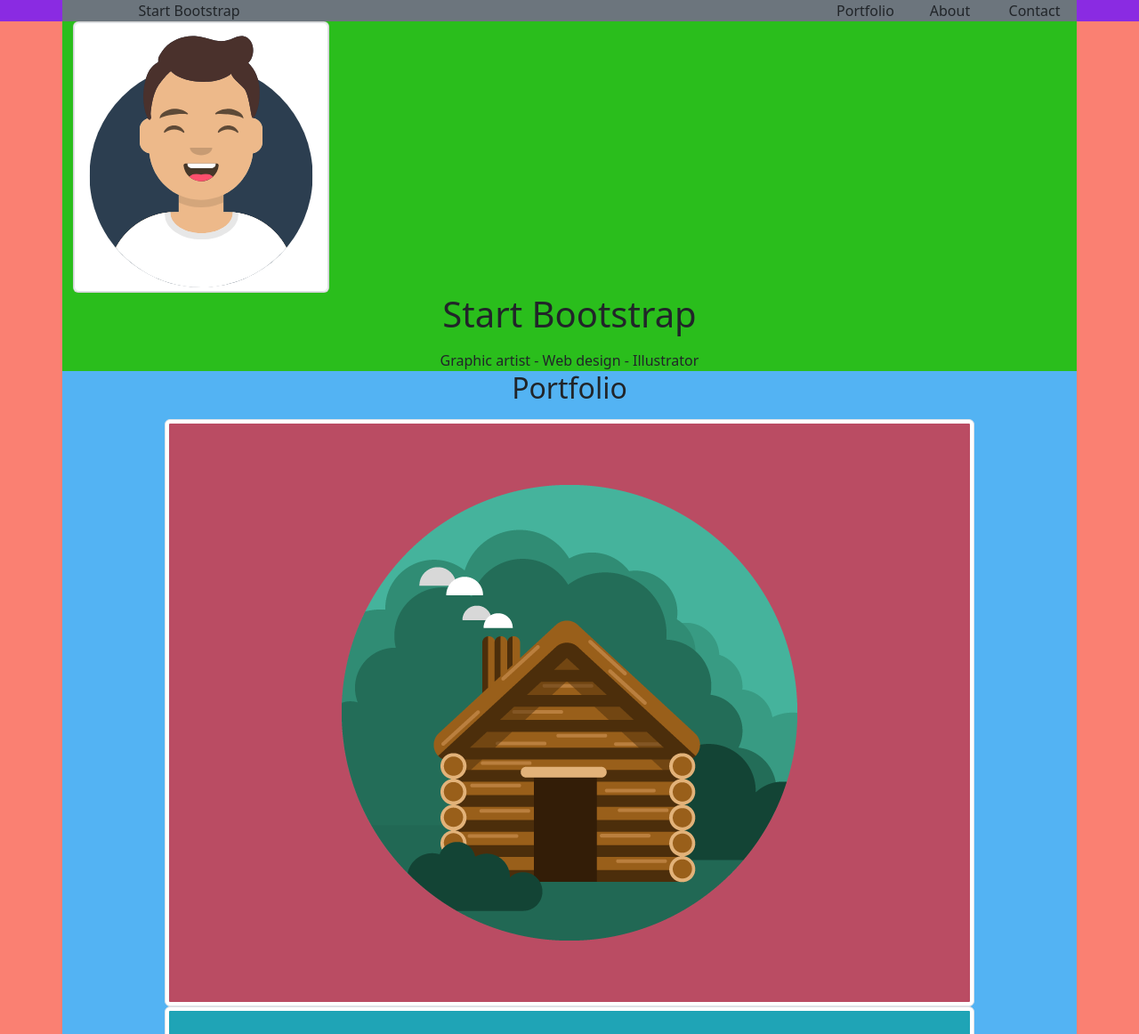
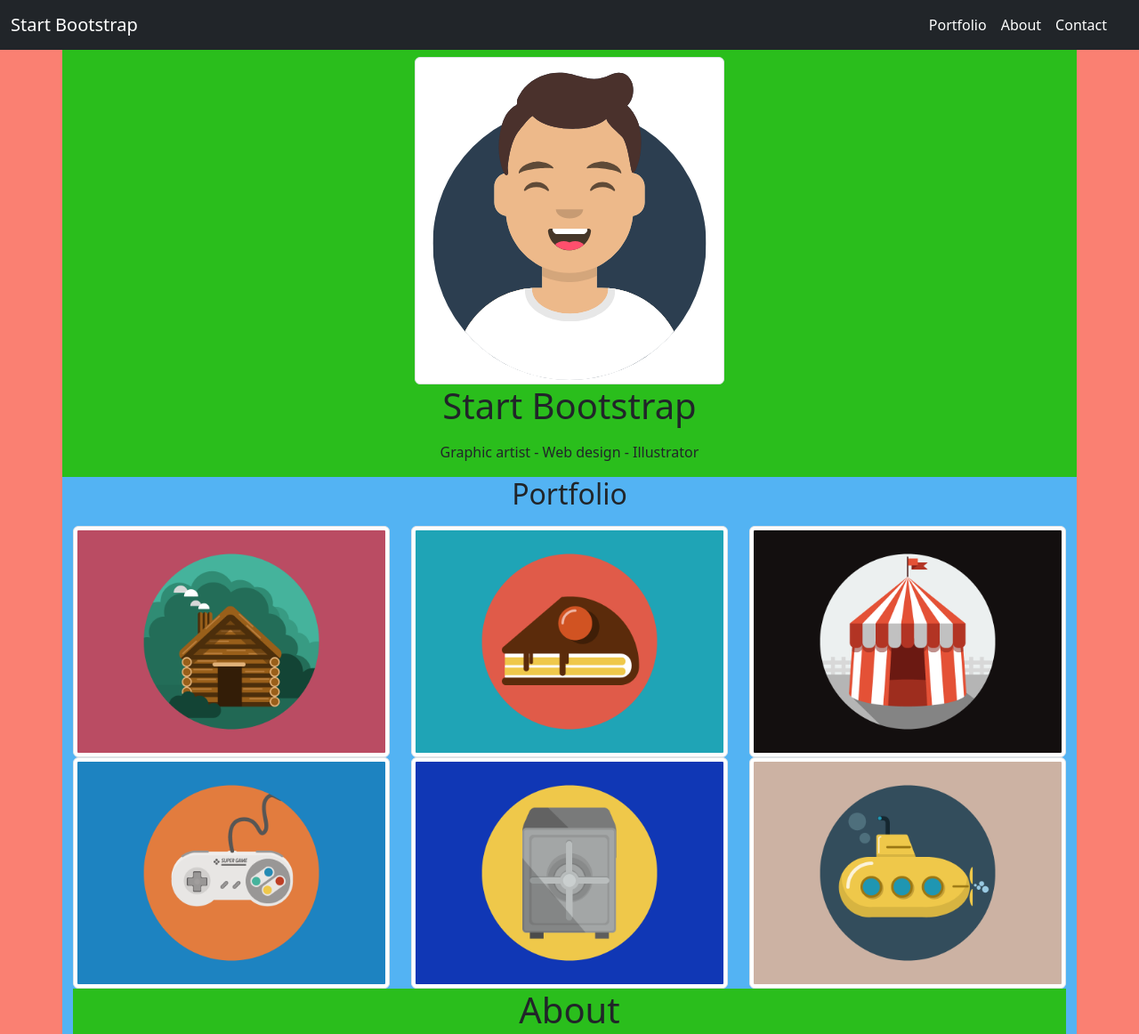
Before and after one commit to LucaBonifazio/-html-css-bootstrap-freelancer, a plain HTML site: page index.html in a window 1280 px wide. Shown: the top 1162 px of the page at 89% size. Drawn offline with nearby package versions, Linux system fonts and the light colour scheme.

Commit message:
fix navbar and first part main

```diff
--- a/index.html
+++ b/index.html
@@ -13,8 +13,8 @@
     <script src="https://cdn.jsdelivr.net/npm/bootstrap@5.2.2/dist/js/bootstrap.bundle.min.js" integrity="sha384-OERcA2EqjJCMA+/3y+gxIOqMEjwtxJY7qPCqsdltbNJuaOe923+mo//f6V8Qbsw3" crossorigin="anonymous"feder></script>
 </head>
 <body>
-    <header>
-        <div class="container text-center cont_1">
+    <!-- <header>
+        <div class="container cont_1">
             <div class="row bg-secondary">
                 <div class="col-3 offset-md-1 offset-lg-0">
                     <div class="strong">Start Bootstrap</div>
@@ -40,15 +40,41 @@
                 </div>
             </div>
         </div>
+    </header> -->
+    <header>
+        <nav class="navbar navbar-dark bg-dark fixed-top navbar-expand-md">
+            <div class="container-fluid">
+              <a class="navbar-brand" href="#">Start Bootstrap</a>
+              <button class="navbar-toggler" type="button" data-bs-toggle="offcanvas" data-bs-target="#offcanvasDarkNavbar" aria-controls="offcanvasDarkNavbar">
+                <span class="navbar-toggler-icon"></span>
+              </button>
+              <div class="offcanvas offcanvas-end text-bg-dark" tabindex="-1" id="offcanvasDarkNavbar" aria-labelledby="offcanvasDarkNavbarLabel">
+                <div class="offcanvas-header">
+                    <button type="button" class="btn-close btn-close-white" data-bs-dismiss="offcanvas" aria-label="Close"></button>
+                </div>
+                <div class="offcanvas-body">
+                    <ul class="navbar-nav justify-content-end flex-grow-1 pe-3">
+                        <li class="nav-item">
+                            <a class="nav-link active" aria-current="page" href="#">Portfolio</a>
+                        </li>
+                        <li class="nav-item">
+                            <a class="nav-link active" aria-current="page" href="#">About</a>
+                        </li>
+                        <li class="nav-item">
+                            <a class="nav-link active" aria-current="page" href="#">Contact</a>
+                        </li>
+                    </ul>
+                </div>
+              </div>
+            </div>
+          </nav>
     </header>
 
     <main>
         <div class="container text-center cont_2">
-            <div class="row">
-                <div class="col-12">
-                    <div class="card" style="width: 18rem;">
+            <div class="row justify-content-center mt-5">
+                <div class="col-4 p-3">
                     <img src="../-html-css-bootstrap-freelancer/bootstrap_freelancer/img/avatar.svg" class="img-thumbnail" alt="avatar">
-                    </div>
                     <h1>Start Bootstrap</h1>
                     <div class="m-sm-3 --bs-secondary"></div>
                     <div>Graphic artist - Web design - Illustrator</div>
@@ -56,19 +82,31 @@
             </div>
         </div>
         <div class="container text-center cont_3">
-            <div class="row row-cols-2>*">
+
+            <h2>Portfolio</h2>
+            <div class="m-sm-3 --bs-secondary"></div>
+
+            <div class="row row-cols-1 row-cols-md-2 row-cols-lg-3">
                 <div class="col">
-                    <h2>Portfolio</h2>
-                    <div class="m-sm-3 --bs-secondary"></div>
                     <img src="../-html-css-bootstrap-freelancer/bootstrap_freelancer/img/cabin.png" class="img-thumbnail" alt="photo">
+                </div>
+                <div class="col">
                     <img src="../-html-css-bootstrap-freelancer/bootstrap_freelancer/img/cake.png" class="img-thumbnail" alt="photo">
+                </div>
+                <div class="col">
                     <img src="../-html-css-bootstrap-freelancer/bootstrap_freelancer/img/circus.png" class="img-thumbnail" alt="photo">
+                </div>
+                <div class="col">
                     <img src="../-html-css-bootstrap-freelancer/bootstrap_freelancer/img/game.png" class="img-thumbnail" alt="photo">
+                </div>
+                <div class="col">
                     <img src="../-html-css-bootstrap-freelancer/bootstrap_freelancer/img/safe.png" class="img-thumbnail" alt="photo">
+                </div>
+                <div class="col">
                     <img src="../-html-css-bootstrap-freelancer/bootstrap_freelancer/img/submarine.png" class="img-thumbnail" alt="photo">
                 </div>
+            </div>
 
-            </div>
             <div class="container text-center cont_2">
                 <h1>About</h1>
                 <div class="row">
```
